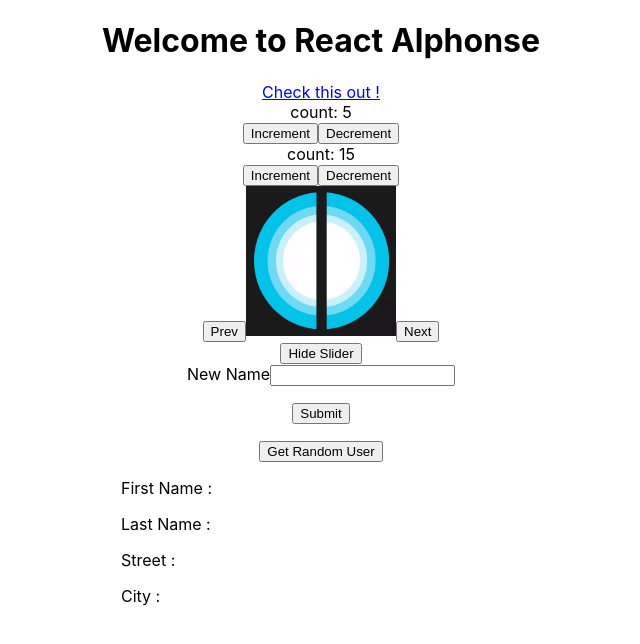
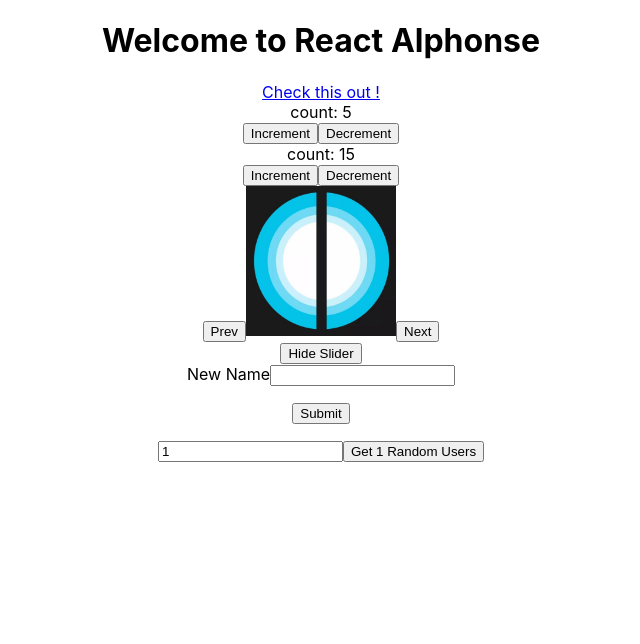
Before and after one commit to alphonseb/practical-react, a React (Create React App) app: page / in a window 1280 px wide. Shown: the top 644 px of the page, without its empty margins (319-959 px from the left). Built offline with nearby package versions, Linux system fonts and the light colour scheme.

Commit message:
:sparkles: possibility to fetch multiple users

```diff
--- a/src/components/User.js
+++ b/src/components/User.js
@@ -2,16 +2,27 @@ import React from 'react';
 
 export class User extends React.Component {
     state = {
+        userNumber: 1,
+        people: [],
         firstName: '',
         lastName: '',
         street: '',
         city: ''
     };
 
+    updateUserNumber = event => {
+        this.setState({
+            userNumber: event.target.value
+        });
+    };
+
     fetchUser = async () => {
-        const response = await window.fetch('https://api.randomuser.me/');
+        const response = await window.fetch(
+            `https://api.randomuser.me/?results=${this.state.userNumber}`
+        );
         const data = await response.json();
-        this.updateUser(data);
+        this.setState({ people: data.results });
+        // this.updateUser(data);
     };
 
     updateUser = user => {
@@ -24,33 +35,41 @@ export class User extends React.Component {
     render() {
         return (
             <div className="user">
-                <button onClick={this.fetchUser}>Get Random User</button>
-                <div style={{ width: 400, margin: '0 auto' }}>
+                <input
+                    type="number"
+                    value={this.state.userNumber}
+                    onChange={this.updateUserNumber}
+                />
+                <button onClick={this.fetchUser}>
+                    Get {this.state.userNumber} Random Users
+                </button>
+                {this.state.people.map(person => {
+                    return (
+                        <div
+                            style={{ width: 400, margin: '0 auto' }}
+                            key={person.login.uuid}
+                        >
+                            <p style={{ textAlign: 'left' }}>
+                                Title :{' '}
+                                <span style={{ textTransform: 'capitalize' }}>
+                                    {person.name.title}
+                                </span>
+                            </p>
                             <p style={{ textAlign: 'left' }}>
                                 First Name :{' '}
                                 <span style={{ textTransform: 'capitalize' }}>
-                            {this.state.firstName}
+                                    {person.name.first}
                                 </span>
                             </p>
                             <p style={{ textAlign: 'left' }}>
-                        Last Name :{' '}
+                                Last Name:{' '}
                                 <span style={{ textTransform: 'capitalize' }}>
-                            {this.state.lastName}
-                        </span>
-                    </p>
-                    <p style={{ textAlign: 'left' }}>
-                        Street :{' '}
-                        <span style={{ textTransform: 'capitalize' }}>
-                            {this.state.street}
-                        </span>
-                    </p>
-                    <p style={{ textAlign: 'left' }}>
-                        City :{' '}
-                        <span style={{ textTransform: 'capitalize' }}>
-                            {this.state.city}
+                                    {person.name.last}
                                 </span>
                             </p>
                         </div>
+                    );
+                })}
             </div>
         );
     }
```
Lines whose indentation alone changed are shown as unchanged.
